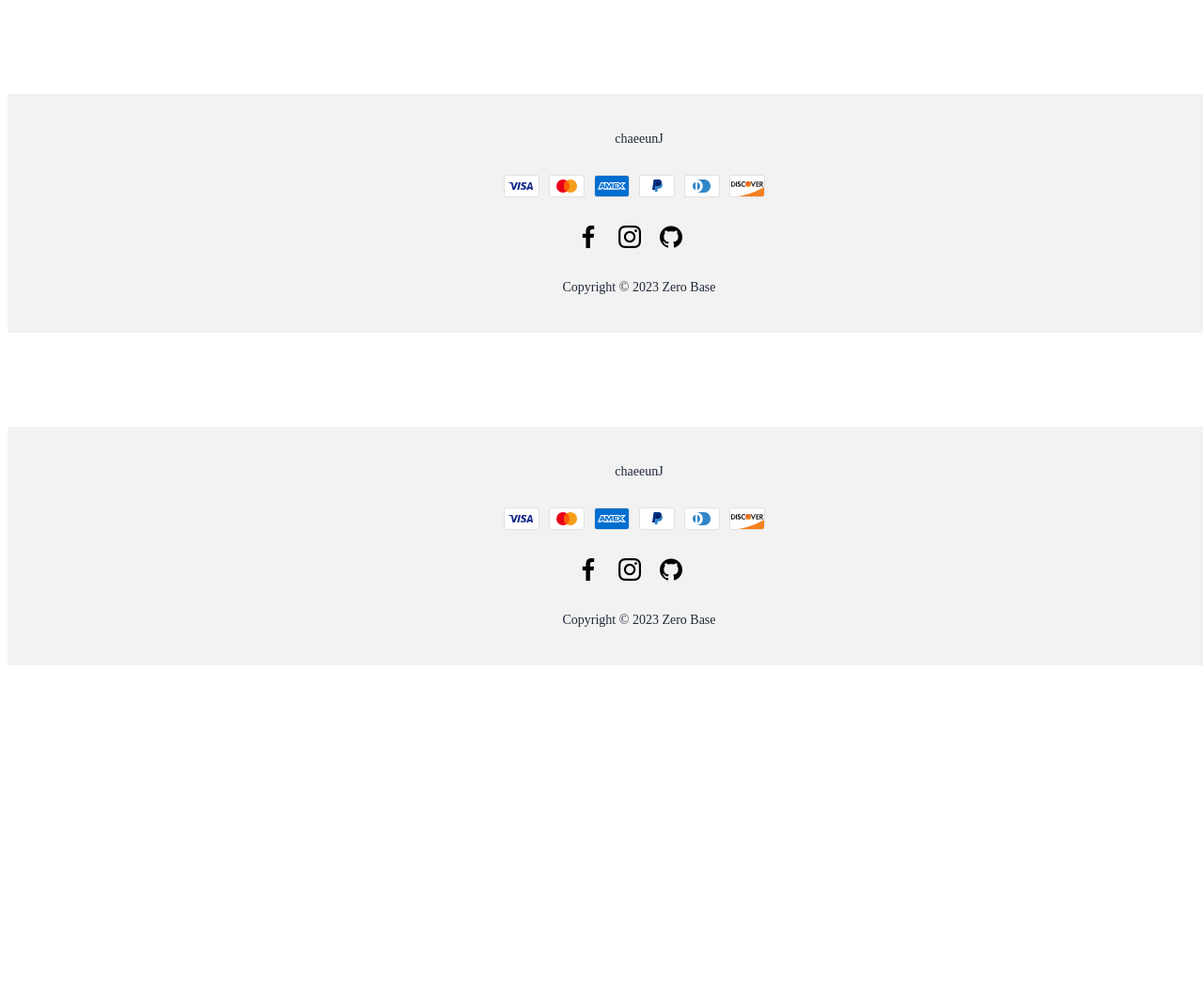
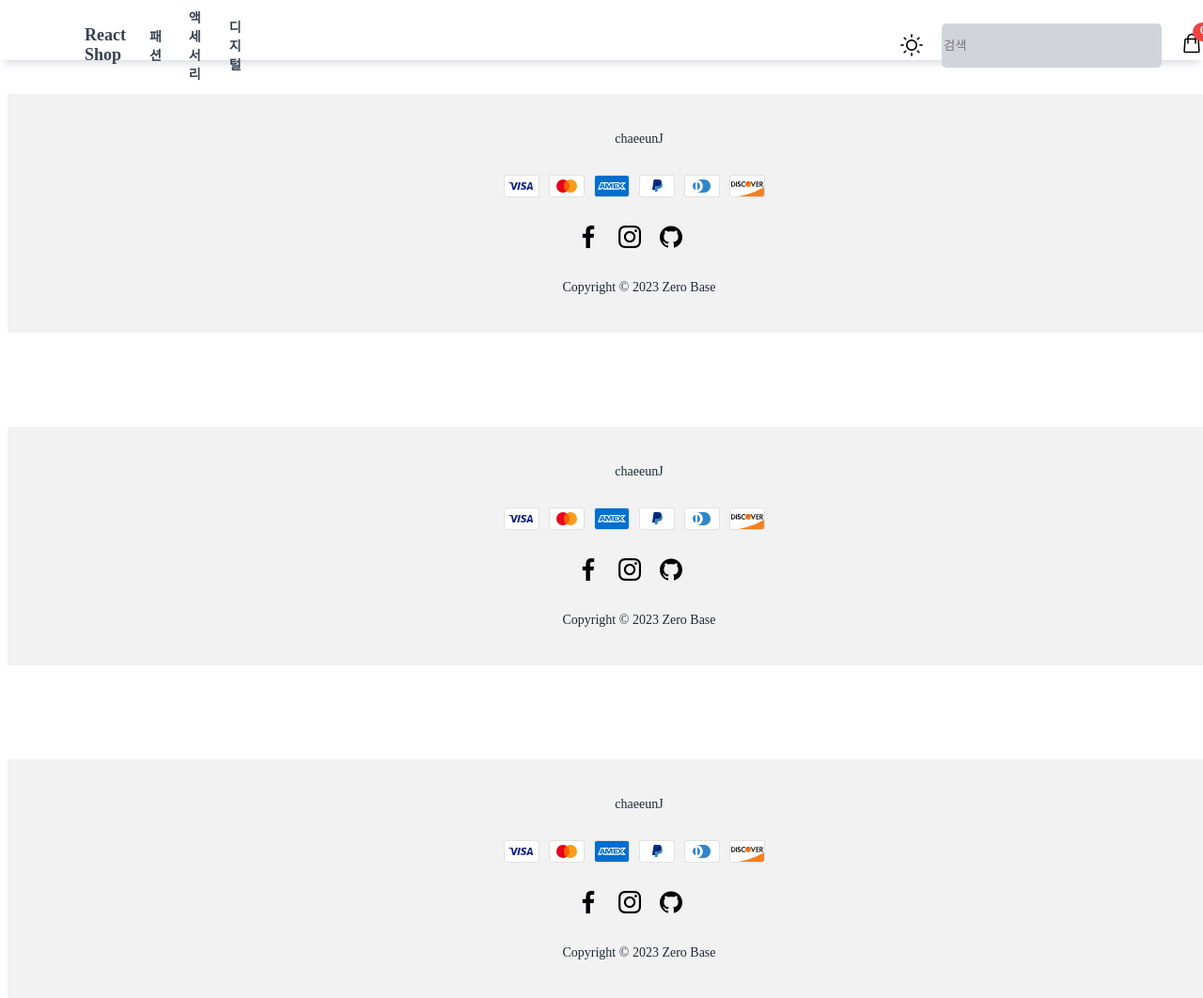
Before and after one commit to chaeeunj/zero-mission-react, a React (Vite) app in the folder react-shop/: page /cart in a window 1280 px wide. Shown: the top 1062 px of the page at 94% size. Before the commit the page ends 908 px from the top, so only its background shows below. Built offline with nearby package versions, Linux system fonts and the light colour scheme.

Commit message:
NavigationBar, Footer 컴포넌트 App.jsx파일에 고정

```diff
--- a/react-shop/src/App.jsx
+++ b/react-shop/src/App.jsx
@@ -1,21 +1,25 @@
 import { BrowserRouter as Router, Routes, Route } from 'react-router-dom';
 import { useState } from 'react';
 
+import NavigationBar from './components/NavigationBar';
 import Home from './pages/Home';
 import Fashion from './pages/Fashion';
 import Accessory from './pages/Accessory';
 import Digital from './pages/Digital';
 import Cart from './pages/Cart';
 import Product from './pages/Product';
+import Footer from './components/Footer';
 
 function App() {
   const [data, setData] = useState([]);
+  const [cart, setCart] = useState([]);
 
   return (
     <div style={{ height: '100vh' }}>
       <Router>
+        <NavigationBar cart={cart} />
         <Routes>
-          <Route path="/" element={<Home />} />
+          <Route path="/" element={<Home data={data} setData={setData} />} />
           <Route
             path="/fashion"
             element={<Fashion data={data} setData={setData} />}
@@ -28,9 +32,13 @@ function App() {
             path="/digital"
             element={<Digital data={data} setData={setData} />}
           />
-          <Route path="/product/:id" element={<Product />} />
-          <Route path="/cart" element={<Cart />} />
+          <Route
+            path="/product/:id"
+            element={<Product cart={cart} setCart={setCart} />}
+          />
+          <Route path="/cart" element={<Cart cart={cart} />} />
         </Routes>
+        <Footer />
       </Router>
     </div>
   );
--- a/react-shop/src/components/Footer.jsx
+++ b/react-shop/src/components/Footer.jsx
@@ -136,9 +136,9 @@ function Footer() {
           </PaymentSvg>
         </Payment>
         <WebSite>
-          <WebsiteImg src="../public/facebook.png"></WebsiteImg>
-          <WebsiteImg src="../public/instagram.png"></WebsiteImg>
-          <WebsiteImg src="../public/github.png"></WebsiteImg>
+          <WebsiteImg src="/facebook.png"></WebsiteImg>
+          <WebsiteImg src="/instagram.png"></WebsiteImg>
+          <WebsiteImg src="/github.png"></WebsiteImg>
         </WebSite>
         <Copyright>Copyright © 2023 Zero Base</Copyright>
       </Wrapper>
@@ -157,7 +157,6 @@ const Wrapper = styled.div`
   align-items: center;
   padding: 40px;
   margin-top: 100px;
-  margin-bottom: 0;
 `;
 
 const Developer = styled(Link)`
--- a/react-shop/src/pages/Accessory.jsx
+++ b/react-shop/src/pages/Accessory.jsx
@@ -1,10 +1,8 @@
 import { useEffect } from 'react';
 import PropTypes from 'prop-types';
 
-import NavigationBar from '../components/NavigationBar';
 import Products from '../components/Products';
 import MenuNav from '../components/MenuNav';
-import Footer from '../components/Footer';
 
 function Accessory({ data, setData }) {
   useEffect(() => {
@@ -23,14 +21,12 @@ function Accessory({ data, setData }) {
 
   return (
     <>
-      <NavigationBar />
       <MenuNav menu={'액세서리'} />
       {data.map((item) => {
         return item.category === 'jewelery' ? (
           <Products key={item.id} item={item} />
         ) : null;
       })}
-      <Footer />
     </>
   );
 }
--- a/react-shop/src/pages/Digital.jsx
+++ b/react-shop/src/pages/Digital.jsx
@@ -1,10 +1,8 @@
 import { useEffect } from 'react';
 import PropTypes from 'prop-types';
 
-import NavigationBar from '../components/NavigationBar';
 import Products from '../components/Products';
 import MenuNav from '../components/MenuNav';
-import Footer from '../components/Footer';
 
 function Digital({ data, setData }) {
   useEffect(() => {
@@ -23,14 +21,12 @@ function Digital({ data, setData }) {
 
   return (
     <>
-      <NavigationBar />
       <MenuNav menu={'디지털'} />
       {data.map((item) => {
         return item.category === 'electronics' ? (
           <Products key={item.id} item={item} />
         ) : null;
       })}
-      <Footer />
     </>
   );
 }
--- a/react-shop/src/pages/Fashion.jsx
+++ b/react-shop/src/pages/Fashion.jsx
@@ -1,10 +1,8 @@
 import { useEffect } from 'react';
 import PropTypes from 'prop-types';
 
-import NavigationBar from '../components/NavigationBar';
 import Products from '../components/Products';
 import MenuNav from '../components/MenuNav';
-import Footer from '../components/Footer';
 
 function Fashion({ data, setData }) {
   useEffect(() => {
@@ -23,7 +21,6 @@ function Fashion({ data, setData }) {
 
   return (
     <>
-      <NavigationBar />
       <MenuNav menu={'패션'} />
       {data.map((item) => {
         return item.category === "men's clothing" ? (
@@ -35,7 +32,6 @@ function Fashion({ data, setData }) {
           <Products key={item.id} item={item} />
         ) : null;
       })}
-      <Footer />
     </>
   );
 }
--- a/react-shop/src/pages/Home.jsx
+++ b/react-shop/src/pages/Home.jsx
@@ -3,10 +3,8 @@ import PropTypes from 'prop-types';
 import styled, { ThemeProvider } from 'styled-components';
 import theme from '../styles/theme';
 
-import NavigationBar from '../components/NavigationBar';
 import Carousel from '../components/Carousel';
 import Products from '../components/Products';
-import Footer from '../components/Footer';
 
 function Home({ data, setData }) {
   useEffect(() => {
@@ -30,7 +28,6 @@ function Home({ data, setData }) {
   return (
     <ThemeProvider theme={theme}>
       <Wrapper>
-        <NavigationBar />
         <Carousel />
         <FashionWrapper>
           <Title>패션</Title>
@@ -54,7 +51,6 @@ function Home({ data, setData }) {
             return item && <Products key={item.id} item={item} />;
           })}
         </DigitalWrapper>
-        <Footer />
       </Wrapper>
     </ThemeProvider>
   );
--- a/react-shop/src/pages/Product.jsx
+++ b/react-shop/src/pages/Product.jsx
@@ -1,15 +1,17 @@
-import NavigationBar from '../components/NavigationBar';
+import PropTypes from 'prop-types';
 import Detail from './Detail';
-import Footer from '../components/Footer';
 
-function Product() {
+function Product({ cart, setCart }) {
   return (
     <div>
-      <NavigationBar />
-      <Detail />
-      <Footer />
+      <Detail cart={cart} setCart={setCart} />
     </div>
   );
 }
 
+Product.propTypes = {
+  cart: PropTypes.array.isRequired,
+  setCart: PropTypes.func.isRequired,
+};
+
 export default Product;
```
